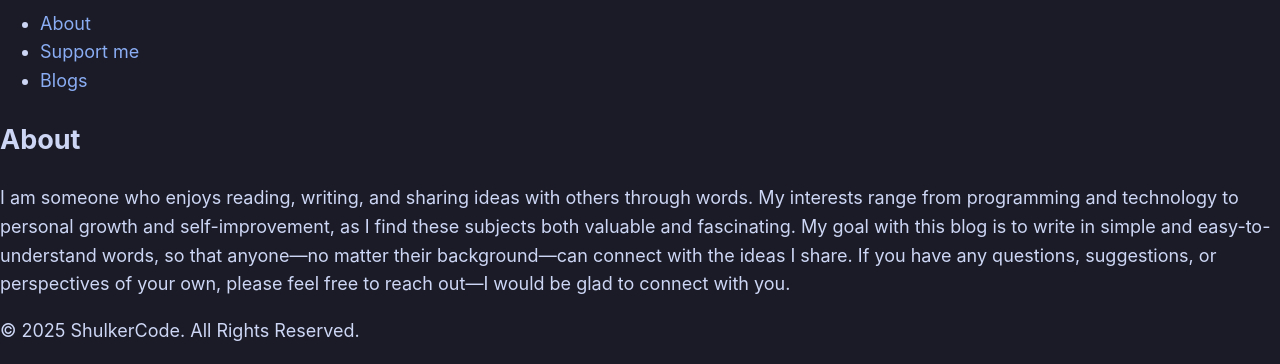
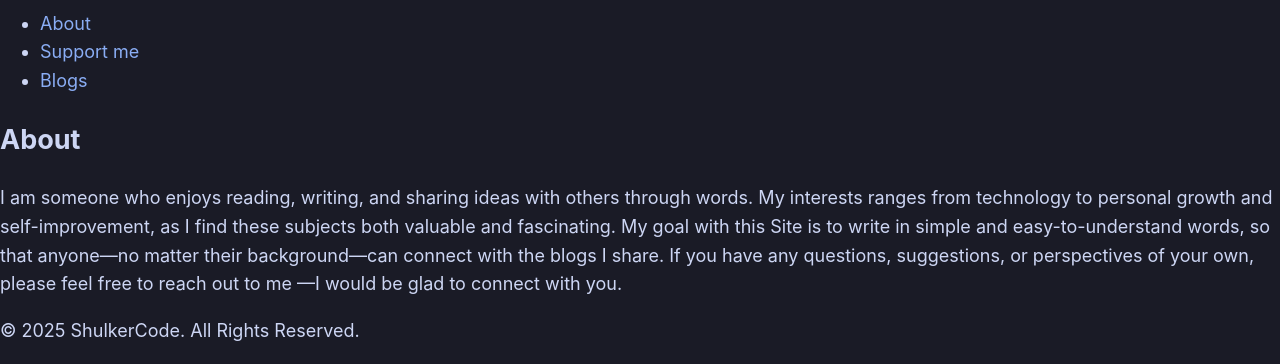
Before and after one commit to S4qC/s4qc.github.io, a plain HTML site: page index.html in a window 1280 px wide. Shown: the part 924-1288 px from the top of the page. Drawn offline with Linux system fonts and the light colour scheme.

Commit message:
Update index.html

```diff
--- a/index.html
+++ b/index.html
@@ -27,7 +27,7 @@
 
     <section class="intro">
       <h2>About</h2>
-<p> I am someone who enjoys reading, writing, and sharing ideas with others through words. My interests range from programming and technology to personal growth and self-improvement, as I find these subjects both valuable and fascinating. My goal with this blog is to write in simple and easy-to-understand words, so that anyone—no matter their background—can connect with the ideas I share. If you have any questions, suggestions, or perspectives of your own, please feel free to reach out—I would be glad to connect with you. </p>
+<p> I am someone who enjoys reading, writing, and sharing ideas with others through words. My interests ranges from technology to personal growth and self-improvement, as I find these subjects both valuable and fascinating. My goal with this Site is to write in simple and easy-to-understand words, so that anyone—no matter their background—can connect with the blogs I share. If you have any questions, suggestions, or perspectives of your own, please feel free to reach out to me —I would be glad to connect with you. </p>
 </section>
 
 
```
